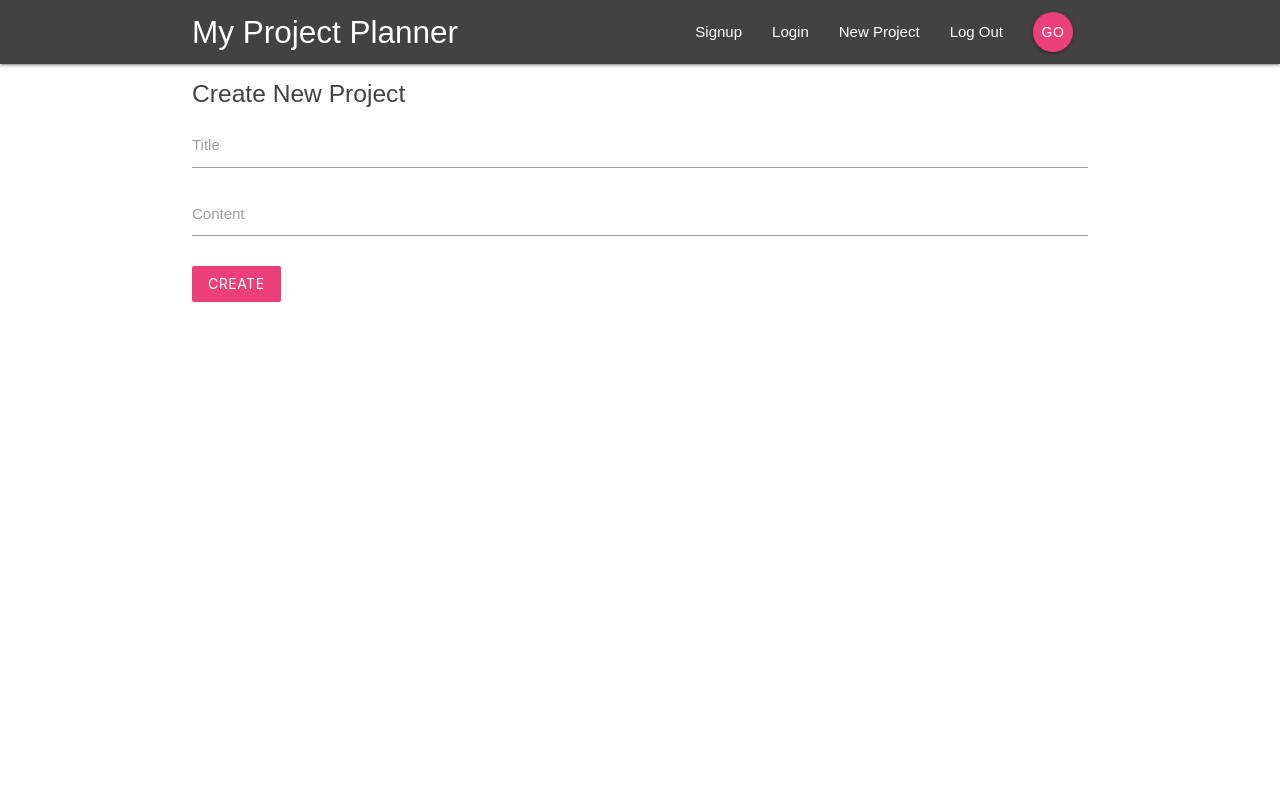
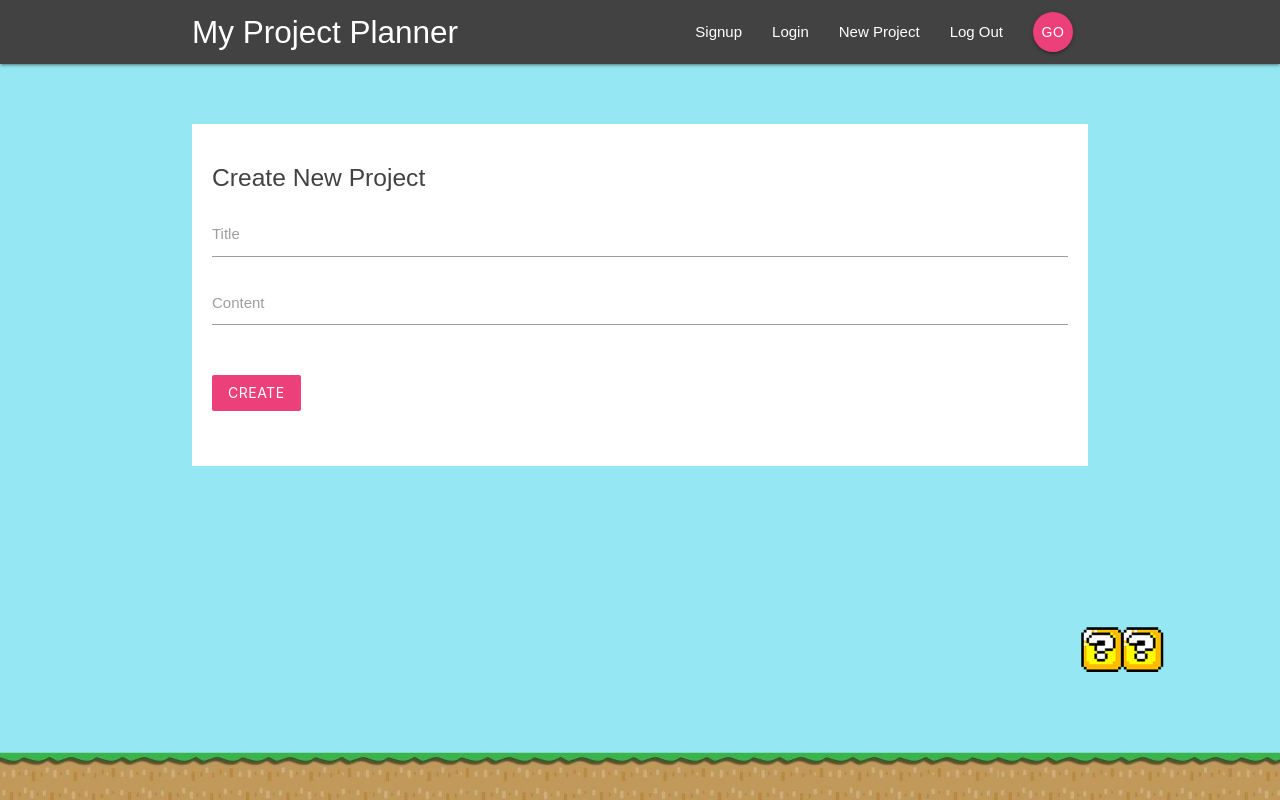
Before and after one commit to GoodnessObi/project-planner, a React (Create React App) app: page /create in a window 1280 px wide. Built offline with nearby package versions, Linux system fonts and the light colour scheme; the HTML template or start-up script is replaced by a standard one.

Commit message:
add paths to navbar link and add styling to project

```diff
--- a/src/components/layout/SignedInLinks.js
+++ b/src/components/layout/SignedInLinks.js
@@ -4,7 +4,7 @@
   return (
     <ul className="right">
       <li>
-        <NavLink to="/" className="">New Project</NavLink>
+        <NavLink to="/create" className="">New Project</NavLink>
       </li>
       <li>
         <NavLink to="/" className="">Log Out</NavLink>
--- a/src/components/layout/SignedOutLinks.js
+++ b/src/components/layout/SignedOutLinks.js
@@ -4,10 +4,10 @@
   return (
     <ul className="right">
       <li>
-        <NavLink to="/" className="">Signup</NavLink>
+        <NavLink to="/signup" className="">Signup</NavLink>
       </li>
       <li>
-        <NavLink to="/" className="">Login</NavLink>
+        <NavLink to="/signin" className="">Login</NavLink>
       </li>
     </ul>
   )
--- a/src/index.css
+++ b/src/index.css
@@ -1,5 +1,34 @@
+html {
+  min-height: 100%;
+}
 body {
   margin: 0;
   padding: 0;
   font-family: sans-serif;
+  min-height: 100%;
+  background: url("image/mario-bg.png") no-repeat;
+  background-size: 100%;
+  background-position: bottom;
+  background-color: #95e8f3;
 }
+form {
+  padding: 20px;
+  margin-top: 60px;
+}
+form button, form h5 {
+  margin: 20px 0;
+}
+input[type=text]:not(.browser-default):focus:not([readonly]),
+input[type=email]:not(.browser-default):focus:not([readonly]),
+input[type=password]:not(.browser-default):focus:not([readonly]),
+textarea.materialize-textarea:focus:not([readonly]){
+  border-color: #ec407a;
+  box-shadow: none;
+}
+
+input[type=text]:not(.browser-default):focus:not([readonly]) + label,
+textarea.materialize-textarea:focus:not([readonly]) + label,
+input[type=email]:not(.browser-default):focus:not([readonly]) + label,
+input[type=password]:not(.browser-default):focus:not([readonly]) + label{
+  color: #ec407a !important;
+}
```
Also changed, not shown: src/image/mario-bg.png (added).
